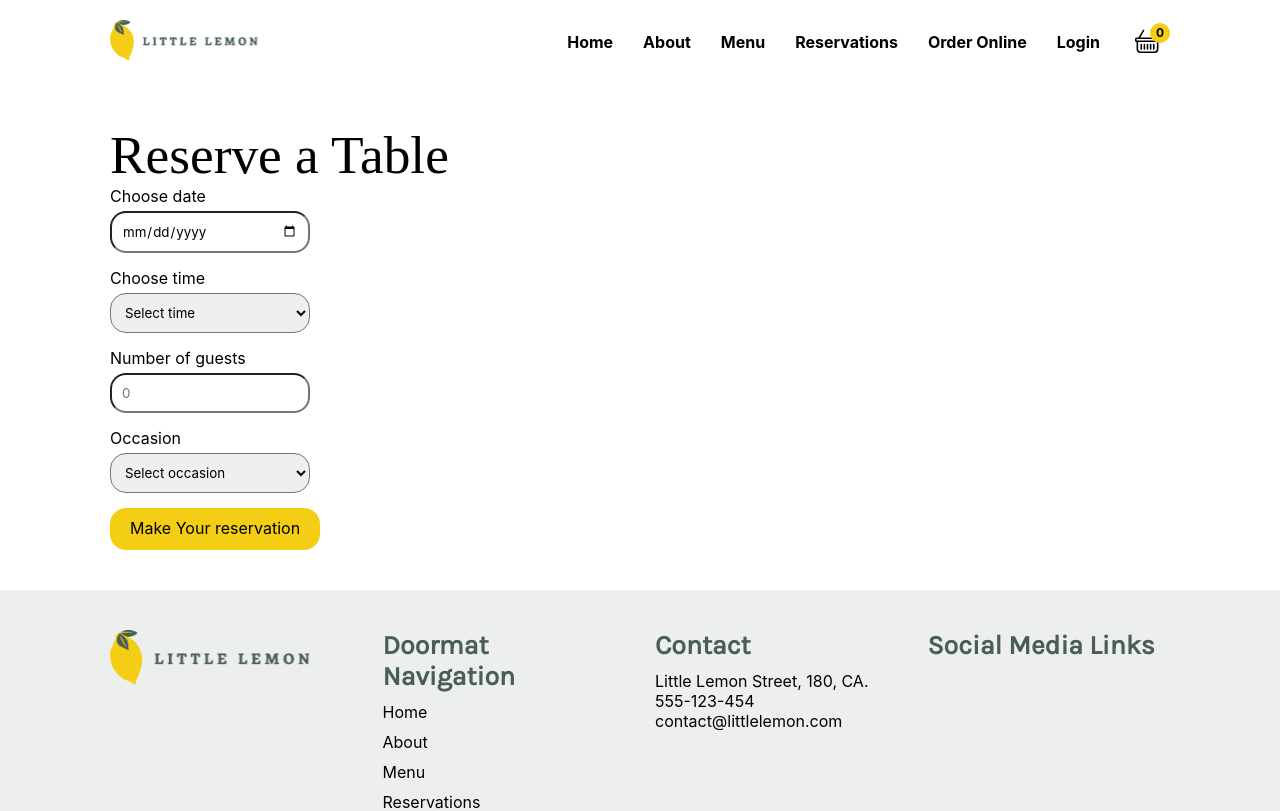
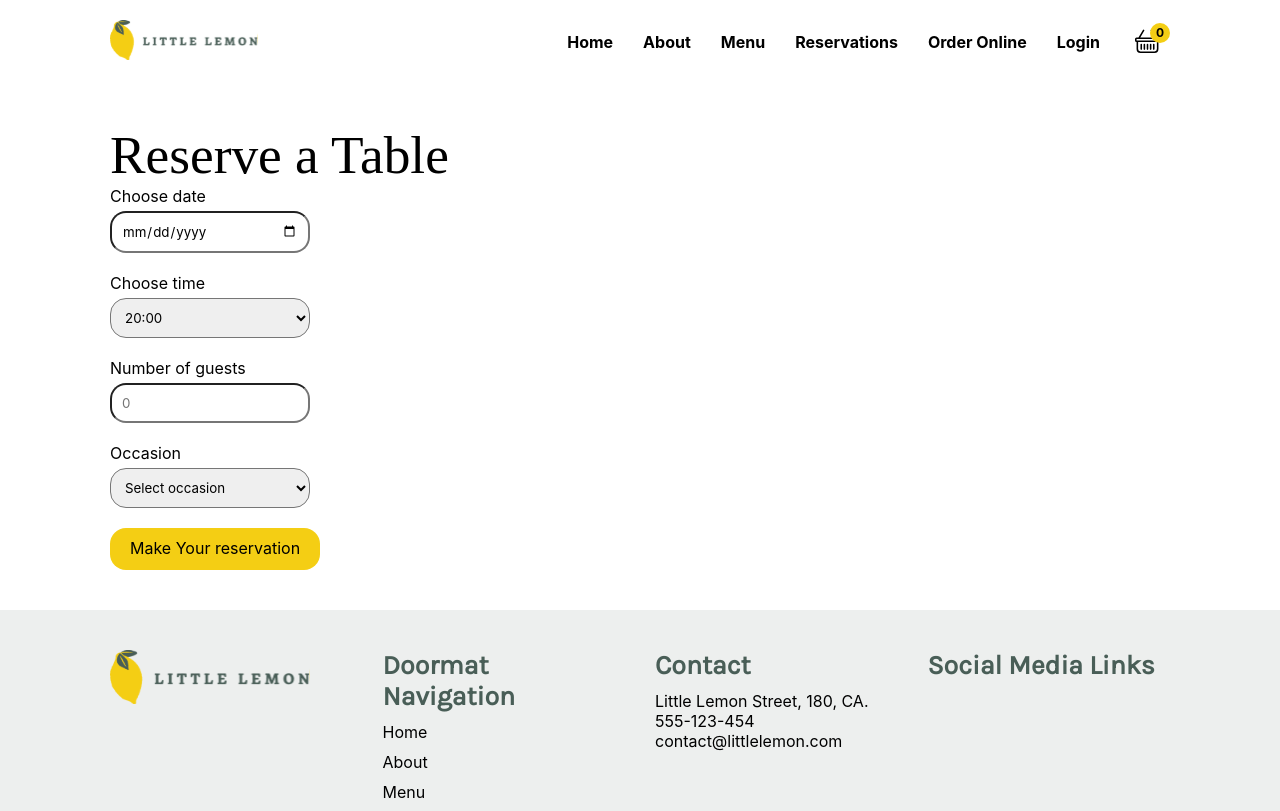
Before and after one commit to rodriguezmauricio/little-lemon, a React (Create React App) app: page /bookATable in a window 1280 px wide. Shown: the top 811 px of the page. Built offline with nearby package versions, Linux system fonts and the light colour scheme; a web font is replaced by a local one.

Commit message:
added form validation

```diff
--- a/public/index.html
+++ b/public/index.html
@@ -11,6 +11,7 @@
     <meta name="og:description" content="Best restaurant in town!" />
     <meta name="og:image" content="../src/images/Mario and Adrian A.jpg" />
     <link rel="apple-touch-icon" href="%PUBLIC_URL%/logo192.png" />
+
     <!--
       manifest.json provides metadata used when your web app is installed on a
       user's mobile device or desktop. See https://developers.google.com/web/fundamentals/web-app-manifest/
@@ -40,5 +41,6 @@
       To begin the development, run `npm start` or `yarn start`.
       To create a production bundle, use `npm run build` or `yarn build`.
     -->
+    ;
   </body>
 </html>
--- a/src/App.js
+++ b/src/App.js
@@ -1,24 +1,52 @@
 import "./App.css";
-
 import Main from "./components/pages/homePage/Main";
 import Footer from "./components/footer/Footer";
 import Header from "./components/header/Header";
 import BookingPage from "./components/pages/bookingPage/BookingPage";
-
 import { BrowserRouter as Router, Route, Routes } from "react-router-dom";
-import { useReducer, useState } from "react";
+import { useEffect, useReducer } from "react";
+import fakeAPI from "./data/api";
+import ConfirmedBookingPage from "./components/pages/confirmedBookingPage/ConfirmedBookingPage";
+import { useNavigate } from "react-router-dom";
 
 const reducer = (state, action) => {
-  return state;
+  switch (action.type) {
+    case "SET_AVAILABLE_TIMES":
+      return {
+        ...state,
+        availableTimes: action.payload,
+      };
+    default:
+      return state;
+  }
 };
 
 function App() {
-  const updateTimes = (date) => {
-    // setAvailableTimes([...availableTimes]);
+  // const navigate = useNavigate();
+
+  const { fetchAPI, submitAPI } = fakeAPI;
+
+  const [state, dispatch] = useReducer(reducer, {
+    availableTimes: ["Select time", "17:00", "18:00", "19:00", "20:00", "21:00", "22:00"],
+  });
+
+  const submitForm = (formData) => {
+    if (submitAPI(formData)) {
+      return true;
+    }
+    return false;
   };
 
-  const initializeTimes = ["Select time", "17:00", "18:00", "19:00", "20:00", "21:00", "22:00"];
-  const [state, dispatch] = useReducer(reducer, initializeTimes);
+  useEffect(() => {
+    const today = new Date();
+
+    const initializeTimes = async () => {
+      const availableTimes = await fetchAPI(today);
+      dispatch({ type: "SET_AVAILABLE_TIMES", payload: availableTimes });
+    };
+
+    initializeTimes();
+  }, [fetchAPI]);
 
   return (
     <Router>
@@ -28,8 +56,15 @@ function App() {
           <Route path="/" element={<Main />} />
           <Route
             path="/bookATable"
-            element={<BookingPage availableTimes={state} setAvailableTimes={dispatch} />}
+            element={
+              <BookingPage
+                availableTimes={state.availableTimes}
+                setAvailableTimes={dispatch}
+                submitForm={submitForm}
+              />
+            }
           />
+          <Route path="/confirmedBooking" element={<ConfirmedBookingPage />} />
           {/* Add more routes as needed */}
         </Routes>
         <Footer />
--- a/src/components/bookingForm/BookingForm.jsx
+++ b/src/components/bookingForm/BookingForm.jsx
@@ -1,8 +1,45 @@
 import React, { useState } from "react";
 import "./bookingForm.css";
 import Button from "../button/Button";
+import { useNavigate } from "react-router-dom";
 
-const BookingForm = ({ availableTimes, setAvailableTimes }) => {
+import { useForm } from "react-hook-form";
+import { yupResolver } from "@hookform/resolvers/yup";
+import * as yup from "yup";
+
+// set up the validation schema for the form
+const schema = yup.object({
+  date: yup
+    .date()
+    .typeError("Select your reservation date")
+    .required("Select your reservation date"),
+  time: yup
+    .string()
+    .required("Select reservation hour.")
+    .test("is-not-default", "Select time", (value) => value !== "Select time"),
+  numberOfGuests: yup
+    .number()
+    .typeError("Choose a number of guests from 1 to 10.")
+    .positive("Choose a number of guests from 1 to 10.")
+    .integer("Choose a number of guests from 1 to 10.")
+    .required("Choose a number of guests from 1 to 10.")
+    .min(1, "Choose a number of guests from 1 to 10.")
+    .max(10, "Choose a number of guests from 1 to 10."),
+  occasion: yup
+    .string()
+    .required("Let us know the occasion.")
+    .test("is-not-default", "Select an occasion", (value) => value !== "Select occasion"),
+});
+
+const BookingForm = ({ availableTimes, setAvailableTimes, submitForm }) => {
+  const {
+    register,
+    handleSubmit,
+    formState: { errors },
+  } = useForm({ resolver: yupResolver(schema) });
+
+  const navigate = useNavigate();
+
   const [formContent, setFormContent] = useState({
     date: "",
     time: "",
@@ -10,30 +47,26 @@ const BookingForm = ({ availableTimes, setAvailableTimes }) => {
     occasion: "Select Occasion",
   });
 
-  const handleFormContent = (event) => {
-    setFormContent({ ...formContent, [event.target.name]: event.target.value });
-    console.log(event.target.value);
-  };
+  // const handleFormContent = (event) => {
+  //   setFormContent({ ...formContent, [event.target.name]: event.target.value });
+  //   console.log(event.target.value);
+  // };
 
-  const sendFormContent = (event) => {
-    event.preventDefault();
-    console.log(formContent);
+  const sendFormContent = (data) => {
+    console.log(data);
+    navigate("/confirmedBooking");
   };
 
   return (
     <>
       <h1 className="subtitle">Reserve a Table</h1>
-      <form className="booking-form-container" onSubmit={sendFormContent}>
+      <form className="booking-form-container" onSubmit={handleSubmit(sendFormContent)}>
         <label htmlFor="res-date">Choose date</label>
-        <input
-          className="booking-form-input"
-          type="date"
-          name="date"
-          onChange={handleFormContent}
-        />
+        <input className="booking-form-input" {...register("date")} type="date" />
+        <p className="error-message">{errors.date?.message}</p>
 
         <label htmlFor="res-time">Choose time</label>
-        <select className="booking-form-input" name="time" onChange={handleFormContent}>
+        <select className="booking-form-input" {...register("time")}>
           {availableTimes.map((time) => {
             return (
               <option key={time} value={time}>
@@ -42,30 +75,77 @@ const BookingForm = ({ availableTimes, setAvailableTimes }) => {
             );
           })}
         </select>
+        <p className="error-message">{errors.time?.message}</p>
 
         <label htmlFor="guests">Number of guests</label>
         <input
           className="booking-form-input"
+          {...register("numberOfGuests")}
           type="number"
           placeholder="0"
           min="1"
           max="10"
-          name="numberOfGuests"
-          onChange={handleFormContent}
         />
+        <p className="error-message">{errors.numberOfGuests?.message}</p>
 
         <label htmlFor="occasion">Occasion</label>
-        <select className="booking-form-input" name="occasion" onChange={handleFormContent}>
+        <select className="booking-form-input" {...register("occasion")}>
           <option>Select occasion</option>
           <option>Birthday</option>
           <option>Anniversary</option>
         </select>
-
+        <p className="error-message">{errors.occasion?.message}</p>
         <Button className="booking-form-input" type="submit">
           Make Your reservation
         </Button>
       </form>
     </>
+
+    // <>
+    //   <h1 className="subtitle">Reserve a Table</h1>
+    //   <form className="booking-form-container" onSubmit={sendFormContent}>
+    //     <label htmlFor="res-date">Choose date</label>
+    //     <input
+    //       className="booking-form-input"
+    //       type="date"
+    //       name="date"
+    //       onChange={handleFormContent}
+    //     />
+
+    //     <label htmlFor="res-time">Choose time</label>
+    //     <select className="booking-form-input" name="time" onChange={handleFormContent}>
+    //       {availableTimes.map((time) => {
+    //         return (
+    //           <option key={time} value={time}>
+    //             {time}
+    //           </option>
+    //         );
+    //       })}
+    //     </select>
+
+    //     <label htmlFor="guests">Number of guests</label>
+    //     <input
+    //       className="booking-form-input"
+    //       type="number"
+    //       placeholder="0"
+    //       min="1"
+    //       max="10"
+    //       name="numberOfGuests"
+    //       onChange={handleFormContent}
+    //     />
+
+    //     <label htmlFor="occasion">Occasion</label>
+    //     <select className="booking-form-input" name="occasion" onChange={handleFormContent}>
+    //       <option>Select occasion</option>
+    //       <option>Birthday</option>
+    //       <option>Anniversary</option>
+    //     </select>
+
+    //     <Button className="booking-form-input" type="submit">
+    //       Make Your reservation
+    //     </Button>
+    //   </form>
+    // </>
   );
 };
 
--- a/src/components/pages/bookingPage/BookingPage.jsx
+++ b/src/components/pages/bookingPage/BookingPage.jsx
@@ -1,11 +1,15 @@
 import React from "react";
 import BookingForm from "../../bookingForm/BookingForm";
 
-const BookingPage = ({ formContent, handleFormContent, availableTimes, setAvailableTimes }) => {
+const BookingPage = ({ availableTimes, setAvailableTimes, submitForm }) => {
   return (
     <main className="page-section">
       <div className="container">
-        <BookingForm availableTimes={availableTimes} setAvailableTimes={setAvailableTimes} />
+        <BookingForm
+          availableTimes={availableTimes}
+          setAvailableTimes={setAvailableTimes}
+          submitForm={submitForm}
+        />
       </div>
     </main>
   );
--- /dev/null
+++ b/src/components/pages/confirmedBookingPage/ConfirmedBookingPage.jsx
@@ -0,0 +1,7 @@
+import React from "react";
+
+const ConfirmedBookingPage = () => {
+  return <div>ConfirmedBookingPage</div>;
+};
+
+export default ConfirmedBookingPage;
--- /dev/null
+++ b/src/data/api.js
@@ -0,0 +1,38 @@
+// Inspired by 'alexismenest' capstone 'mockAPI' logic.
+// fetchAPI accepts a JavaScript Date object.
+// fetchAPI returns a list of randomly generated available times.
+// The times are between 15:00 and 23:30.
+// The list always begins with "--- Select a Time---"
+// I found this useful for debugging.
+//
+// submitAPI always returns 'true'.
+
+const seededGenerator = (date, hour) => {
+  const m = 9;
+  const d = date.getDate();
+  const result = ((d + hour) % m) / 10;
+
+  return result;
+};
+
+const fetchAPI = (date) => {
+  let result = [];
+
+  result.push("--- Select a Time ---");
+
+  for (let hour = 15; hour <= 23; hour++) {
+    if (seededGenerator(date, hour) < 0.5) result.push(hour + ":00");
+    if (seededGenerator(date, hour + 7) < 0.5) result.push(hour + ":30");
+  }
+
+  return result;
+};
+
+const submitAPI = (formData) => true;
+
+const fakeAPI = {
+  fetchAPI: fetchAPI,
+  submitAPI: submitAPI,
+};
+
+export default fakeAPI;
```
